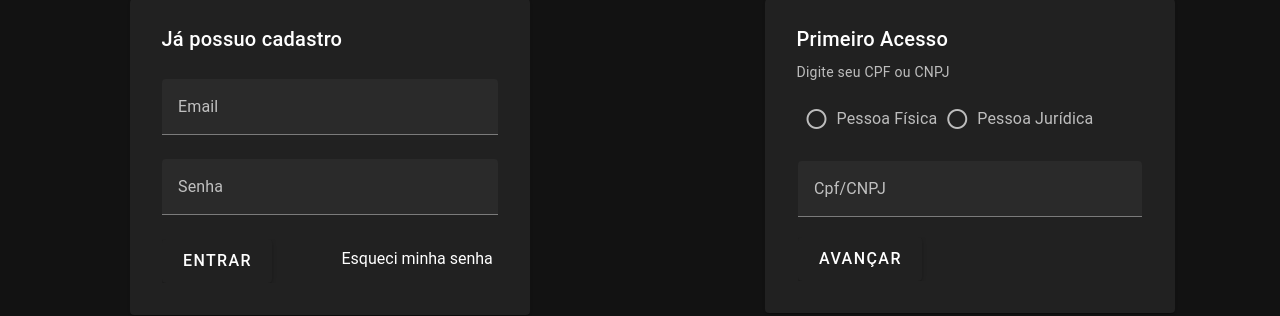
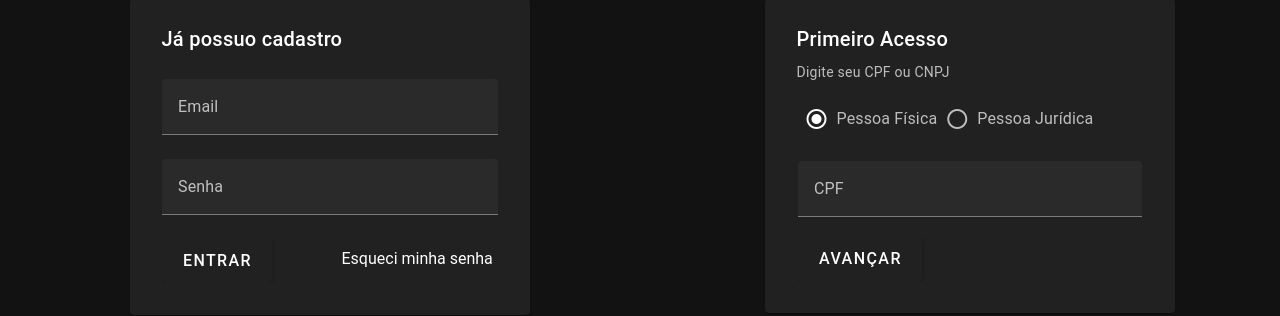
Before and after one commit to filipanselmo11/minha-loja-vuetify, a Vue app: page /login in a window 1280 px wide. Shown: the part 167-483 px from the top of the page. Built offline with nearby package versions, Linux system fonts and the light colour scheme.

Commit message:
feat: Aplicando reatividade em mais componentes

```diff
--- a/src/components/CadastroForm.vue
+++ b/src/components/CadastroForm.vue
@@ -4,10 +4,11 @@ import RadioButtonComponent from './RadioButtonComponent.vue';
 import TextComponent from './TextComponent.vue';
 
 defineProps<{
-  cpf: string,
+  field: string,
+  radios: any | 'fisica'
 }>();
 
-defineEmits(['update:cpf', 'realizarCadastro']);
+defineEmits(['update:field', 'realizarCadastro', 'update:radios']);
 
 </script>
 
@@ -23,15 +24,25 @@ defineEmits(['update:cpf', 'realizarCadastro']);
       <v-container>
         <v-row no-gutters>
           <v-col cols="12">
-            <RadioButtonComponent/>
+            <RadioButtonComponent :radios="radios" @update:radios="$emit('update:radios', $event)"/>
           </v-col>
           <v-col cols="12">
             <TextComponent
-              :model-value="cpf"
-              label="Cpf/CNPJ"
-              placeholder="Digite seu cpf ou cnpj"
+              v-if="radios === 'fisica'"
+              :model-value="field"
+              label="CPF"
+              placeholder="Digite seu CPF"
               type="text"
-              @update:model-value="$emit('update:cpf', $event)"/>
+              @update:model-value="$emit('update:field', $event)"
+            />
+            <TextComponent
+              v-else
+              :model-value="field"
+              label="CNPJ"
+              placeholder="Digite seu CNPJ"
+              type="text"
+              @update:model-value="$emit('update:field', $event)"
+            />
           </v-col>
           <v-col class="mt-5" cols="12">
             <ButtonComponent
--- a/src/components/RadioButtonComponent.vue
+++ b/src/components/RadioButtonComponent.vue
@@ -1,8 +1,14 @@
 <script lang="ts" setup>
+defineProps<{
+  radios: String
+}>();
+
+defineEmits(['update:radios']);
+
 </script>
 
 <template>
-  <v-radio-group inline>
+  <v-radio-group :model-value="radios" @update:model-value="$emit('update:radios', $event)" inline>
     <v-radio label="Pessoa Física" value="fisica"></v-radio>
     <v-radio label="Pessoa Jurídica" value="juridica"></v-radio>
   </v-radio-group>
--- a/src/pages/Login.vue
+++ b/src/pages/Login.vue
@@ -1,8 +1,8 @@
 <script lang="ts" setup>
 import BreadCumbComponent from '@/components/BreadCumbComponent.vue';
 import LoginForm from '@/components/LoginForm.vue';
-// import CadastroForm from '@/components/CadastroForm.vue';
-import { ref, watchEffect } from 'vue';
+import CadastroForm from '@/components/CadastroForm.vue';
+import { ref, } from 'vue';
 const items = [
   {
     title: 'Home',
@@ -18,32 +18,53 @@ const items = [
 
 const email = ref('');
 const senha = ref('');
-const cpf = ref('');
+const field = ref('');
+const radios = ref('fisica');
 
-watchEffect(() => {
-  if(email.value) {
-    console.log(email.value)
-  }
-});
+// watchEffect(() => {
+//   if(email.value) {
+//     console.log(email.value)
+//   }
+// });
 
-watchEffect(() => {
-  if(senha.value) {
-    console.log(senha.value)
-  }
-});
+// watchEffect(() => {
+//   if(senha.value) {
+//     console.log(senha.value)
+//   }
+// });
 
-watchEffect(() => {
-  if(cpf.value) {
-    console.log(cpf.value)
-  }
-});
+// watchEffect(() => {
+//   if(field.value) {
+//     console.log(field.value)
+//   }
+// });
 
 const login = () => {
-  console.log('REALIZANDO LOGIN');
+  const dados = {
+    'email': email.value,
+    'senha': senha.value
+  }
+  console.log('Login realizado com sucesso');
+  console.log('DADOS ', dados);
+  email.value = '';
+  senha.value = '';
 }
 
 const cadastro = () => {
-  console.log('REALIZANDO CADASTRO');
+  if(radios.value === 'fisica') {
+    const dados = {
+      'cpf': field.value
+    }
+    console.log('Cadastro realizado com sucesso');
+    console.log('DADOS ', dados);
+  } else {
+    const dados = {
+      'cnpj': field.value
+    }
+    console.log('Cadastro realizado com sucesso');
+    console.log('DADOS ', dados);
+  }
+  field.value = '';
 }
 
 </script>
@@ -52,15 +73,12 @@ const cadastro = () => {
   <div class="d-flex justify-start">
     <BreadCumbComponent :items="items" />
   </div>
-  <!-- <div class="d-flex justify-end mr-3 mb-3">
-    <v-btn>Voltar</v-btn>
-  </div> -->
   <v-row class="d-flex justify-space-around" no-gutters>
     <section id="login">
       <LoginForm v-model:email="email" v-model:senha="senha" @realizar-login="login"/>
     </section>
     <section id="primeiro-acesso">
-      <CadastroForm v-model:cpf="cpf" @realizar-cadastro="cadastro"/>
+      <CadastroForm v-model:field="field" v-model:radios="radios" @realizar-cadastro="cadastro"/>
     </section>
   </v-row>
 </template>
```
